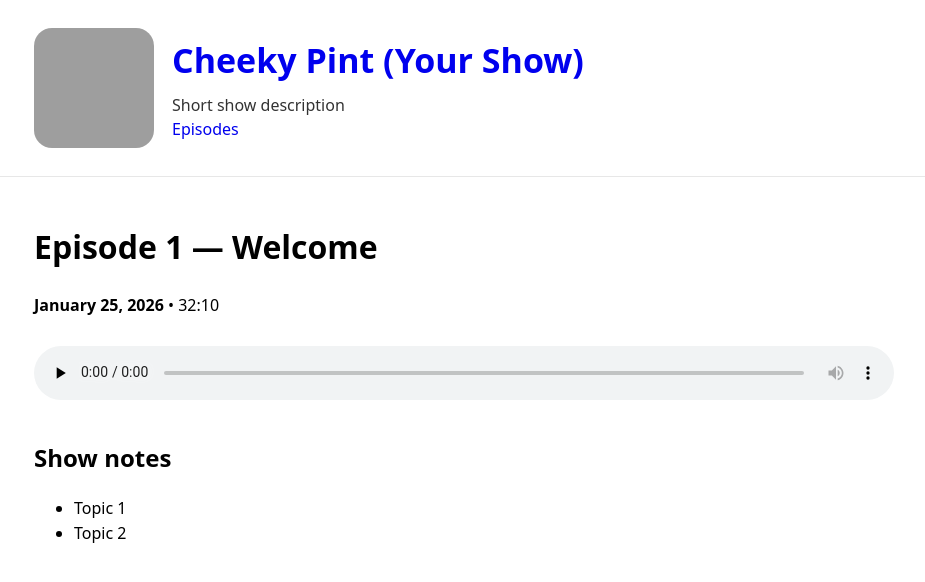
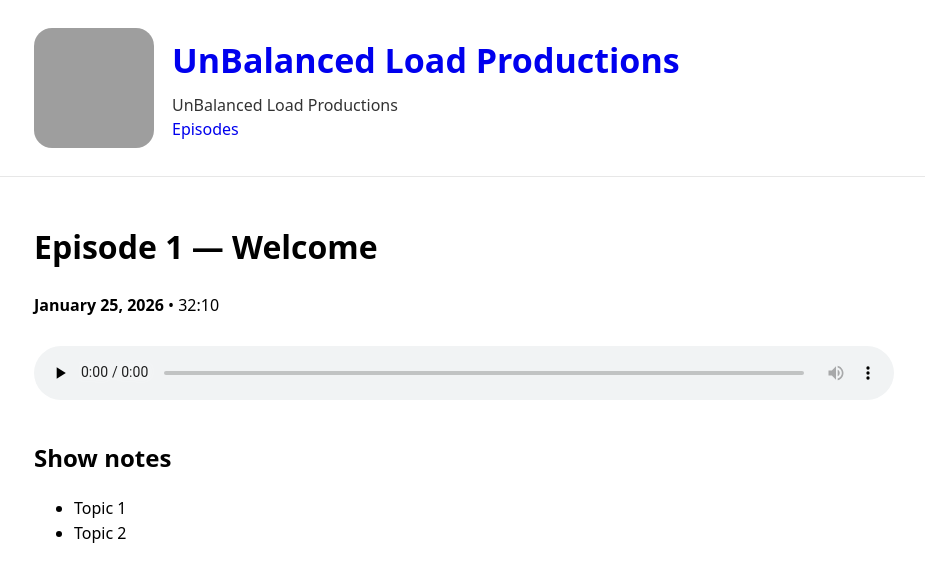
Before and after one commit to fpkmedia/fpkmedia.github.io, a Jekyll site: the page built from _episodes/2026-01-25-episode-01.md, in a window 1280 px wide. Shown: the top 582 px of the page, without its empty margins (176-1101 px from the left). Built offline with Jekyll 4.4.1, drawn with Linux system fonts in a browser that asks for light colours; grey boxes are pictures that could not be loaded.

Commit message:
Update site title, description, and URL

```diff
--- a/_config.yml
+++ b/_config.yml
@@ -1,6 +1,6 @@
-title: Cheeky Pint (Your Show)
-description: "Short show description"
-url: https://YOURNAME.github.io
+title: UnBalanced Load Productions
+description: "UnBalanced Load Productions"
+url: https://fpkmedia.github.io
 baseurl: /YOURREPO   # leave blank "" if it’s a user/org site
 theme: jekyll-theme-cayman
 
```
